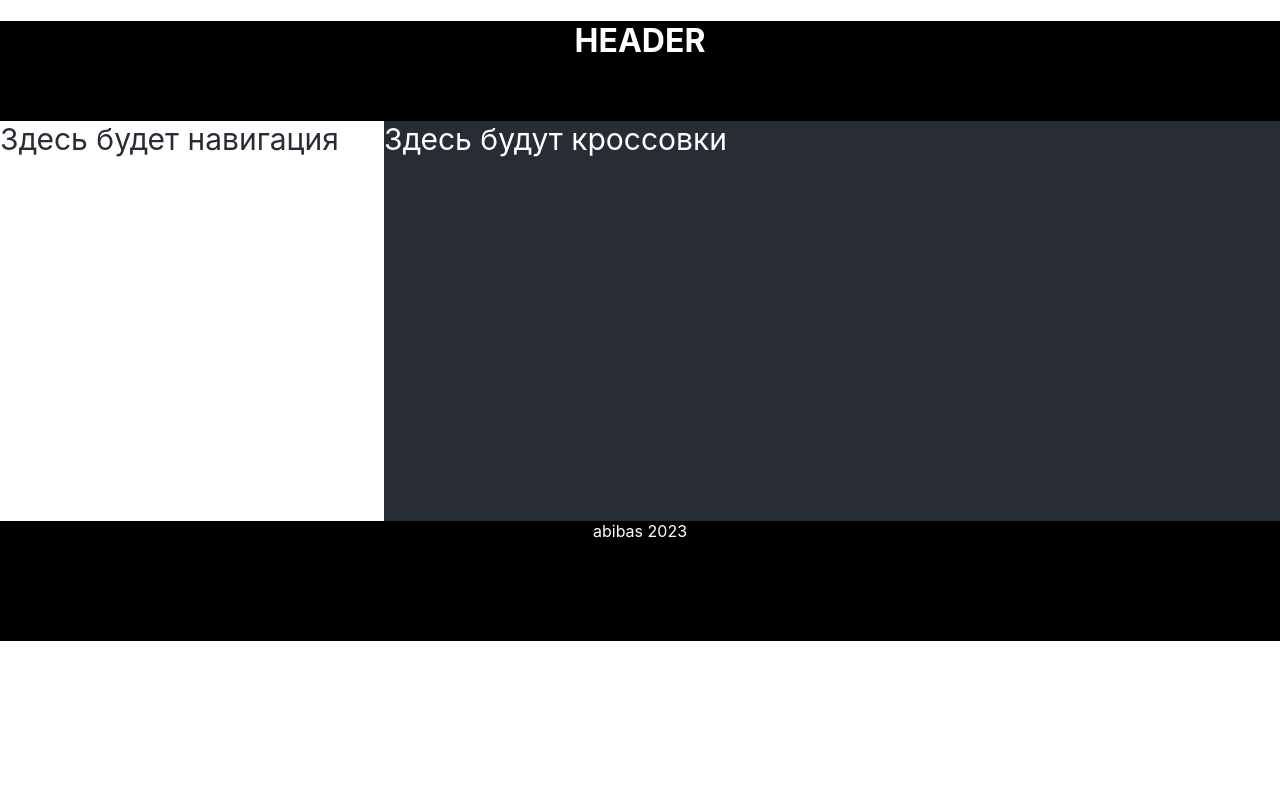
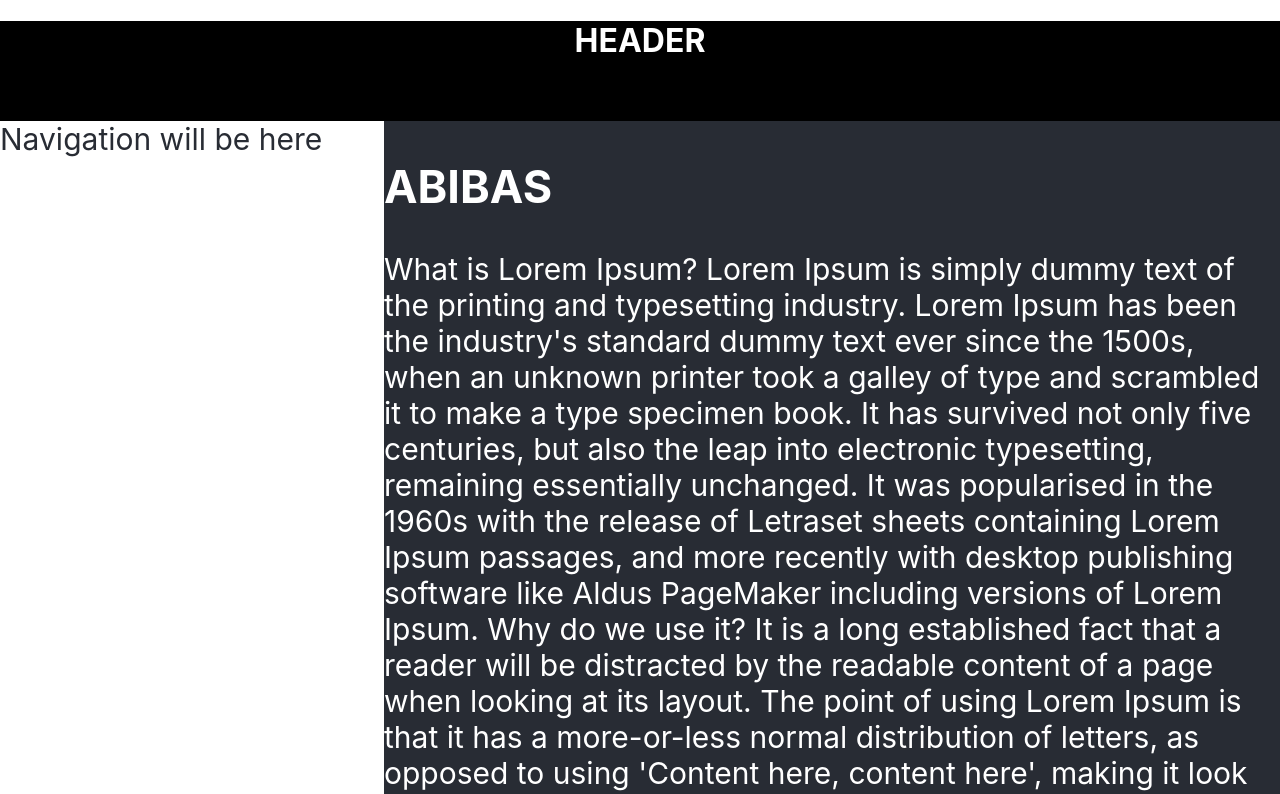
Before and after one commit to Setnad1177/react-router-dom, a React (Create React App) app: page /page3 in a window 1280 px wide. Shown: the top 794 px of the page. Built offline with nearby package versions, Linux system fonts and the light colour scheme.

Commit message:
BrowserRouter, Routes, Route

```diff
--- a/src/App.tsx
+++ b/src/App.tsx
@@ -1,5 +1,10 @@
 import React, {useState} from 'react';
 import styles from "./components/Site.module.css";
+import {PageOne} from "./components/pages/PageOne";
+import {PageTwo} from "./components/pages/PageTwo";
+import {PageThree} from "./components/pages/PageThree";
+import {Route, Routes} from 'react-router-dom';
+import {Error404} from "./components/pages/Error404";
 
 
 function App() {
@@ -8,10 +13,16 @@ function App() {
             <div className={styles.header}><h1>HEADER</h1></div>
             <div className={styles.body}>
                 <div className={styles.nav}>
-                    Здесь будет навигация
+                    Navigation will be here
                 </div>
                 <div className={styles.content}>
-                    Здесь будут кроссовки
+                    <Routes>
+                        <Route path="/page1" element={<PageOne/>}  />
+                        <Route path="/page2" element={<PageTwo/>}  />
+                        <Route path="/page3" element={<PageThree/>}  />
+                        <Route path="/фсе" element={<Error404/>}  />
+                    </Routes>
+
                 </div>
             </div>
             <div className={styles.footer}>abibas 2023</div>
--- a/src/components/pages/PageThree.tsx
+++ b/src/components/pages/PageThree.tsx
@@ -3,7 +3,7 @@ import React from 'react';
 export const PageThree = () => {
     return (
         <div>
-            <h2> ABIBAS</h2>
+            <h2>ABIBAS</h2>
             <p>
                 What is Lorem Ipsum?
                 Lorem Ipsum is simply dummy text of the printing and typesetting industry. Lorem Ipsum has been the industry's standard
--- a/src/index.tsx
+++ b/src/index.tsx
@@ -5,12 +5,15 @@ import App from './App';
 import reportWebVitals from './reportWebVitals';
 import {BrowserRouter} from "react-router-dom";
 
+
 const root = ReactDOM.createRoot(
-  document.getElementById('root') as HTMLElement
+    document.getElementById('root') as HTMLElement
 );
 root.render(
-    <App />
-  );
+    <BrowserRouter>
+        <App/>
+    </BrowserRouter>
+);
 
 // If you want to start measuring performance in your app, pass a function
 // to log results (for example: reportWebVitals(console.log))
```
